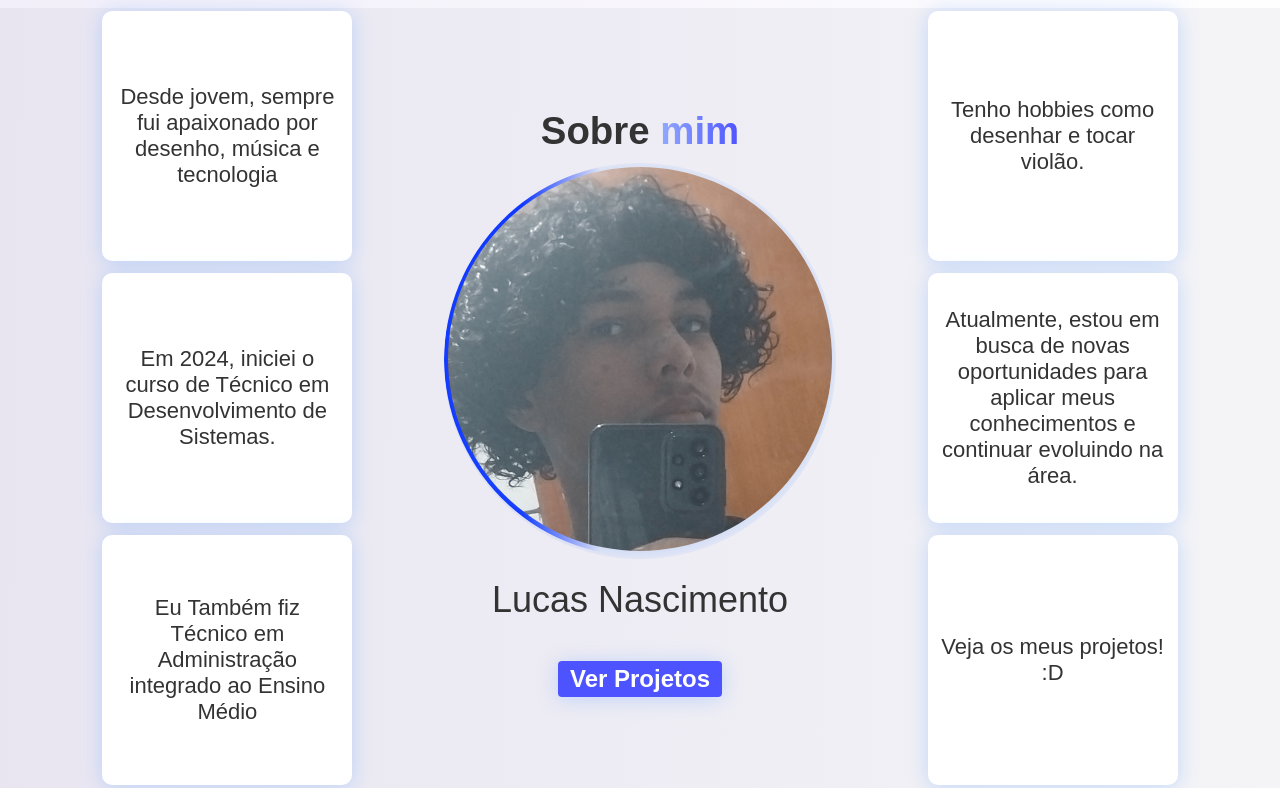
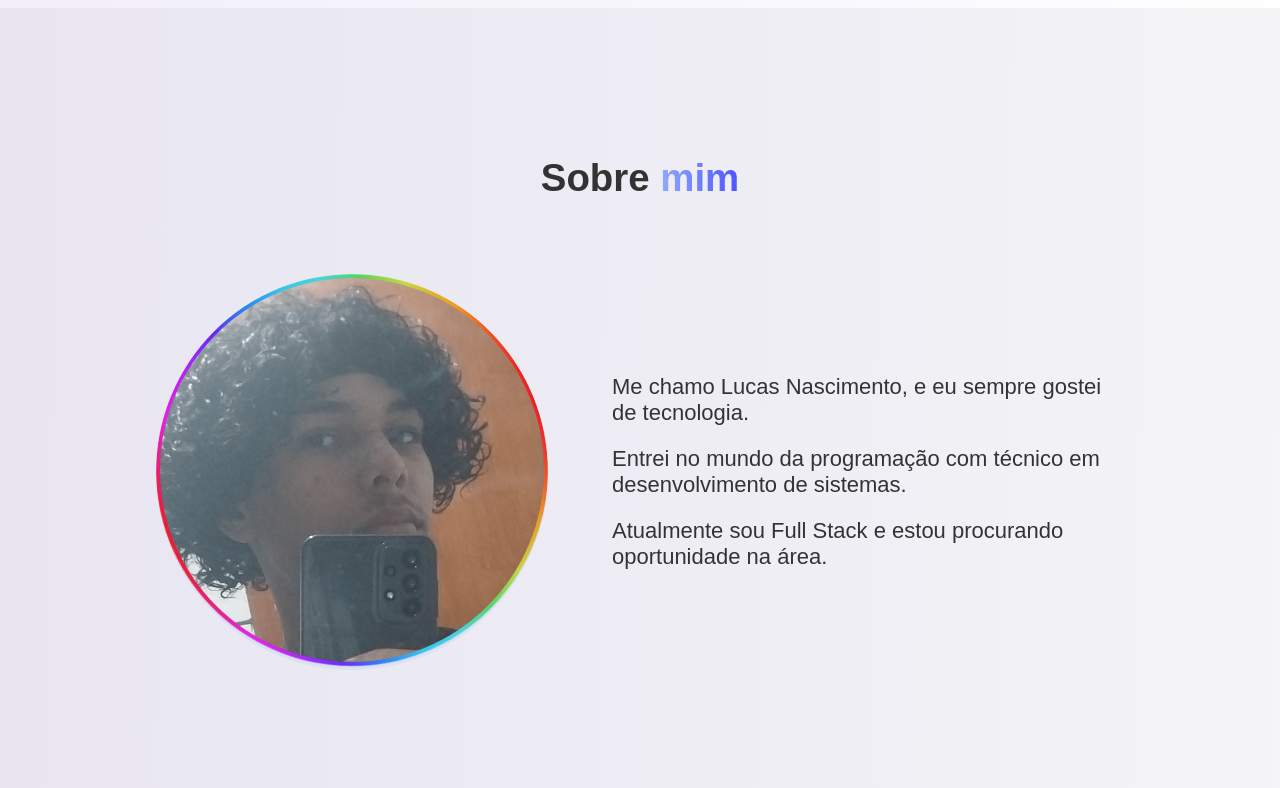
Before and after one commit to lucasns06/portfolio, a React (Create React App) app: page /#/ in a window 1280 px wide. Shown: the part 792-1580 px from the top of the page. Built offline with nearby package versions, Linux system fonts and the light colour scheme.

Commit message:
mudança no sobre

```diff
--- a/src/components/sobre/sobre.css
+++ b/src/components/sobre/sobre.css
@@ -10,16 +10,24 @@
 
 .QuemSouP {
     text-align: center;
+    margin-bottom: 64px;
 }
 
 .sobreContainer {
     display: flex;
     align-items: center;
-    justify-content: space-between;
-    gap: 16px;
-    margin: 0 8vw;
+    justify-content: center;
+    gap: 64px;
+    padding: 0 16px;
 }
-
+.sobre-texto{
+    max-width: 512px;
+    text-align: left;
+}
+.sobre-texto p{
+    font-size: 22px;
+    opacity: 0;
+}
 .sobreContainer img {
     border-radius: 100%;
     max-width: 384px;
@@ -32,20 +40,31 @@
     padding: 4px;
     border-radius: 100%;
     overflow: hidden;
+    opacity: 0;
 }
 
 .sobreContainerImg::before {
-    top: -3px;
+    top: 0px;
     left: 0px;
     content: '';
     position: absolute;
     width: 100%;
-    height: 100%;
+    height: 99%;
     border-radius: 100%;
-    background: linear-gradient(90deg,
-            rgb(0, 38, 255) 20%,
-            rgba(0, 0, 0, 0) 40%,
-            rgba(0, 0, 0, 0) 100%);
+    background: linear-gradient(
+        90deg,
+        rgba(255, 0, 0, 1) 0%,
+        rgba(255, 154, 0, 1) 10%,
+        rgba(208, 222, 33, 1) 20%,
+        rgba(79, 220, 74, 1) 30%,
+        rgba(63, 218, 216, 1) 40%,
+        rgba(47, 201, 226, 1) 50%,
+        rgba(28, 127, 238, 1) 60%,
+        rgba(95, 21, 242, 1) 70%,
+        rgba(186, 12, 248, 1) 80%,
+        rgba(251, 7, 217, 1) 90%,
+        rgba(255, 0, 0, 1) 100%
+    );
     z-index: -1;
     animation: neon 1s infinite linear;
 }
@@ -60,71 +79,15 @@
     }
 }
 
-.btn-mobile {
-    display: none;
-}
-
-.sobreContainer-meio {
-    display: flex;
-    flex-direction: column;
-    align-items: center;
-    padding: 12px;
-}
-
-.sobre-mobile {
-    display: none;
-}
-
-.cards {
-    display: flex;
-    flex-direction: column;
-    gap: 12px;
-}
-
-.card {
-    max-width: 250px;
-    height: 250px;
-    border-radius: 10px;
-    background: var(--cor-projeto);
-    padding: 12px;
-    align-content: center;
-    font-size: 22px;
-
-    -webkit-box-shadow: var(--header-shadow);
-    -moz-box-shadow: var(--header-shadow);
-    box-shadow: var(--header-shadow);
-}
-
-.textWriting2 {
-    font-size: 36px;
-}
-
 @media (max-width: 1024px) {
     .sobreContainerImg img {
         max-width: 250px;
         border-radius: 100%;
     }
-
-    .card {
-        max-width: 200px;
-        font-size: 18px;
+}
+@media (max-width: 720px) {
+    .sobreContainer{
+        flex-direction: column;
+        gap: 16px;
     }
 }
-
-@media (max-width: 720px) {
-    .sobreContainer-meio {
-        display: none;
-    }
-
-    .sobre-mobile {
-        display: flex;
-        flex-direction: column;
-        align-items: center;
-    }
-
-    .btn-mobile {
-        display: block;
-        align-self: center;
-        margin-bottom: 32px;
-    }
-}
--- a/src/components/sobre/sobre.js
+++ b/src/components/sobre/sobre.js
@@ -27,102 +27,53 @@ const Sobre = () => {
                 }
             );
         });
-
-        const timeline = gsap.timeline({
+        const sobreTextos = document.querySelectorAll('.sobre-texto p');
+        const sobreContainerImg = document.querySelectorAll('.sobreContainerImg');
+        setTimeout(() => {
+            gsap.to(
+                sobreContainerImg,
+                {
+                    opacity: 1,
+                    duration: 2
+                })
+            if (sobreTextos) {
+                gsap.fromTo(
+                    sobreTextos,
+                    { y: 80, },
+                    {
                         scrollTrigger: {
-                trigger: ".sobre",
-                start: "top center",
-                toggleActions: "play none none none",
+                            trigger: sobreTextos,
+                            toggleActions: "play none none none"
                         },
-        });
-
-        const cards = document.querySelectorAll('.card');
-        const firstThreeCards = Array.from(cards).slice(0, 3);
-        const lastThreeCards = Array.from(cards).slice(3);
-
-        timeline.fromTo(
-            texts,
-            { y: 100, opacity: 0 },
-            { y: 0, opacity: 1, duration: 0.5 }
-        );
-
-        timeline.to(
-            '.textWriting2',
-            {
-                text: "Lucas Nascimento",
+                        y: 0,
+                        opacity: 1,
                         duration: 1,
+                        stagger: 0.8
                     },
                 );
-        timeline.fromTo(
-            firstThreeCards,
-            { y: 100, opacity: 0 },
-            { y: 0, opacity: 1, duration: 0.5, stagger: 0.2 },
-        );
+            }
+        }, 1000)
 
-        timeline.fromTo(
-            lastThreeCards,
-            { y: 100, opacity: 0 },
-            { y: 0, opacity: 1, duration: 0.5, stagger: 0.2 },
 
-        );
+
 
     }, []);
 
     return (
         <div className="sobre" id="sobreId">
-            <div className="sobreContainer-meio sobre-mobile">
             <h1 className="QuemSouP textAnim">Sobre <span className="span">mim</span></h1>
-                <div className="sobreContainerImg sombra">
-                    <img src={perfilFoto} alt="Perfil" />
-                </div> <br />
-                <p className="textWriting2"></p><br /> <br />
-            </div>
             <div className="sobreContainer">
-                <div className="cards">
-                    <div className="card">
-                        <p>
-                            Desde jovem, sempre fui apaixonado por desenho, música e tecnologia
-                        </p>
-                    </div>
-                    <div className="card">
-                        <p>
-                            Em 2024, iniciei o curso de Técnico em Desenvolvimento de Sistemas.
-                        </p>
-                    </div>
-                    <div className="card">
-                        <p>
-                            Eu Também fiz Técnico em Administração integrado ao Ensino Médio
-                        </p>
-
+                <div>
+                    <div className="sobreContainerImg">
+                        <img src={perfilFoto} alt="Perfil" className="sombra" />
                     </div>
                 </div>
-                <div className="sobreContainer-meio">
-                    <h1 className="QuemSouP textAnim">Sobre <span className="span">mim</span></h1>
-                    <div className="sobreContainerImg">
-                        <img src={perfilFoto} alt="Perfil" className="sombra" />
-                    </div> <br />
-                    <p className="textWriting2"></p><br /> <br />
-                    <Link to="/" state={{ scrollTo: 'projetosId' }} className="projetosBtn versiteBtn sombra">Ver Projetos</Link>
-                </div>
-                <div className="cards">
-                    <div className="card">
-                        <p>
-                            Tenho hobbies como desenhar e tocar violão.
-                        </p>
-                    </div>
-                    <div className="card">
-                        <p>
-                            Atualmente, estou em busca de novas oportunidades para aplicar meus conhecimentos e continuar evoluindo na área.
-                        </p>
-                    </div>
-                    <div className="card">
-                        <p>
-                            Veja os meus projetos! :D
-                        </p>
+                <div className="sobre-texto">
+                    <p>Me chamo Lucas Nascimento, e eu sempre gostei de tecnologia.</p> <br />
+                    <p>Entrei no mundo da programação com técnico em desenvolvimento de sistemas.</p> <br />
+                    <p>Atualmente sou Full Stack e estou procurando oportunidade na área.</p>
                 </div>
             </div>
-            </div> <br />
-            <Link to="/" state={{ scrollTo: 'projetosId' }} className="projetosBtn versiteBtn sombra btn-mobile">Ver Projetos</Link>
         </div>
     );
 }
```
Lines whose indentation alone changed are shown as unchanged.
